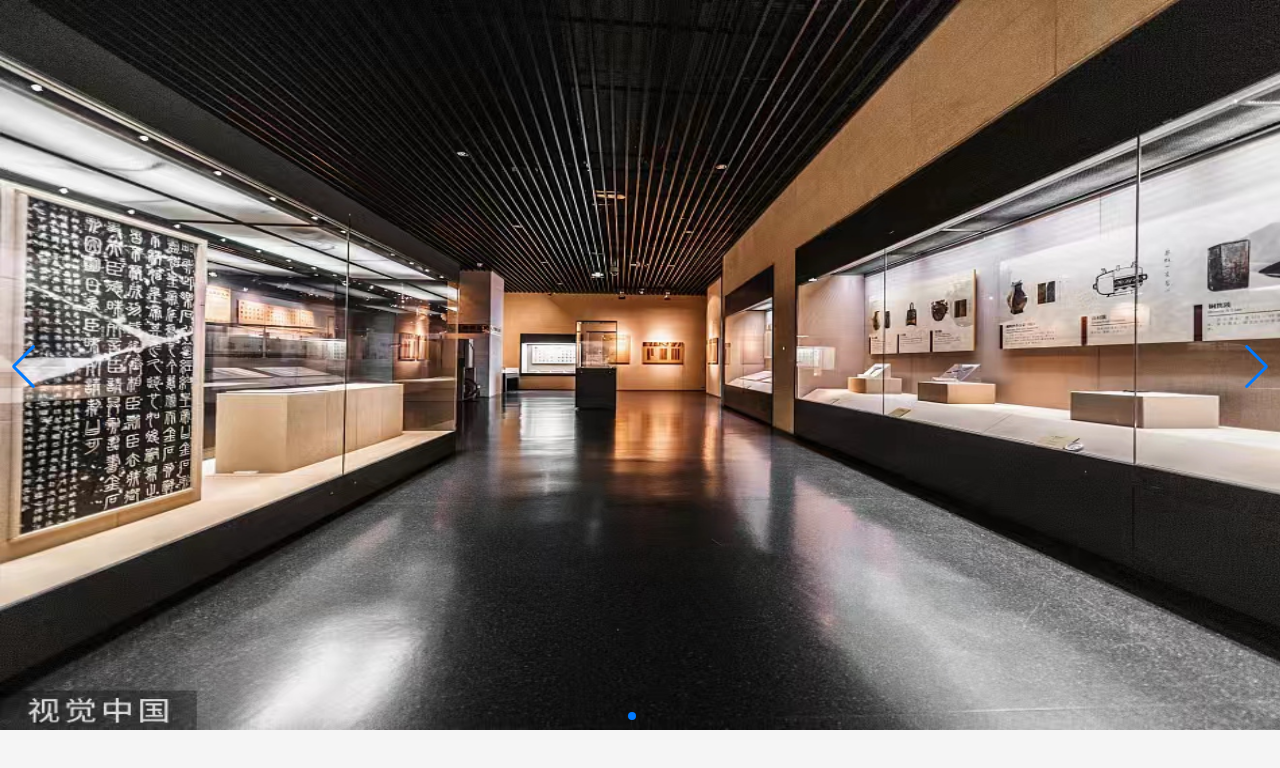
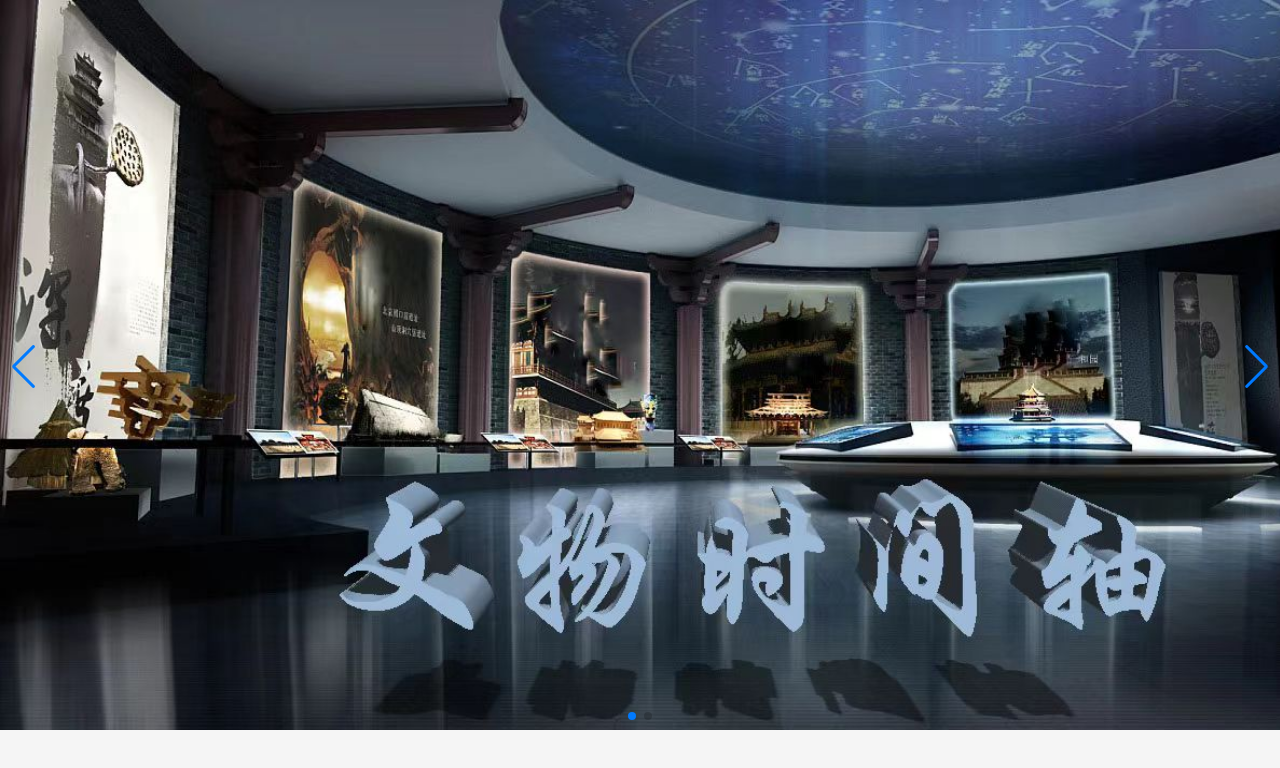
Before and after one commit to DBZQ30/Software-engineering, a Vue app: page / in a window 1280 px wide. Shown: the top 768 px of the page. Built offline with nearby package versions, Linux system fonts and the light colour scheme.

Commit message:
change some background, timeline,layout

```diff
--- a/src/views/Layout.vue
+++ b/src/views/Layout.vue
@@ -4,7 +4,7 @@
       <div class="swiper-wrapper">
         <div class="swiper-slide">
           <a href="/timeline">
-            <img src="../assets/layout1.jpg" width="1380" height="730">
+            <img src="../assets/timeline.jpg" width="1380" height="730">
           </a>
         </div>
         <div class="swiper-slide">
--- a/src/views/Login/loginRegister.vue
+++ b/src/views/Login/loginRegister.vue
@@ -132,7 +132,7 @@ export default{
   width: 100vw;
   height: 100vh;
   box-sizing: border-box;
-  background: url("~@/assets/pic.jpg") no-repeat;
+  background: url("~@/assets/login.jpg") no-repeat;
   background-position: center;
   background-size:cover;
   position: fixed;
--- a/src/views/home/timeline.vue
+++ b/src/views/home/timeline.vue
@@ -1,5 +1,5 @@
 <template>
-  <iframe src='https://cdn.knightlab.com/libs/timeline3/latest/embed/index.html?source=1fZG3NvMe6FFx717QvdICXKBprqoUDSZAgGI1-giFy24&font=Default&lang=en&initial_zoom=2&height=650' width='100%' height='650' webkitallowfullscreen mozallowfullscreen allowfullscreen frameborder='0'></iframe>
+  <iframe src='https://cdn.knightlab.com/libs/timeline3/latest/embed/index.html?source=1HCzWC6etaClrD0KZs5Bwi6JkQDVQETDQ7L48au-Hqno&font=Default&lang=zh-cn&initial_zoom=2&height=650' width='100%' height='650' webkitallowfullscreen mozallowfullscreen allowfullscreen frameborder='0'></iframe>
 </template>
 
 <script>
```
Also changed, not shown: src/assets/login.jpg (added), src/assets/timeline.jpg (added).
